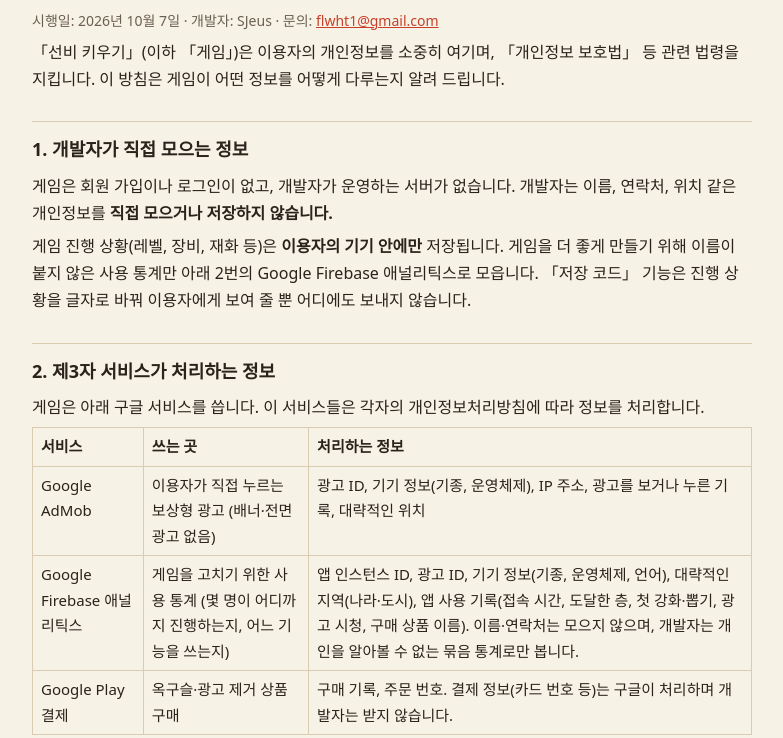
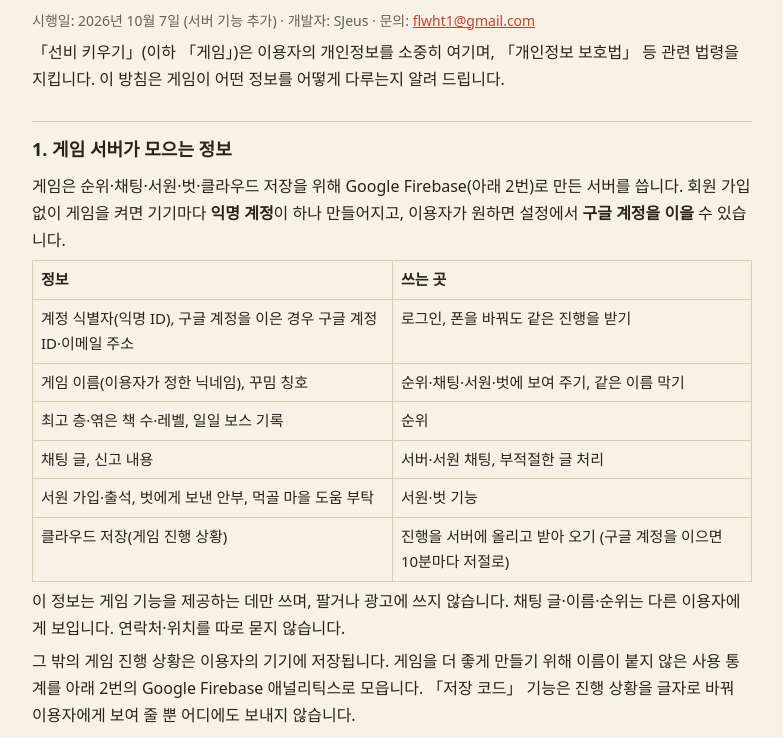
Before and after one commit to SungZeus/SungZeus.github.io, a plain HTML site: page privacy.html in a window 1280 px wide. Shown: the part 62-800 px from the top of the page, without its empty margins (248-1031 px from the left). Drawn offline with Linux system fonts and the light colour scheme.

Commit message:
개인정보처리방침: 게임 서버(이름·순위·채팅·서원·벗·클라우드 저장·구글 계정) · 계정 지우기 · 채팅 운영

```diff
--- a/privacy.html
+++ b/privacy.html
@@ -21,13 +21,23 @@
 <body>
 <main>
 <h1>선비 키우기 개인정보처리방침</h1>
-<p class="dim">시행일: 2026년 10월 7일 · 개발자: SJeus · 문의: <a href="mailto:flwht1@gmail.com">flwht1@gmail.com</a></p>
+<p class="dim">시행일: 2026년 10월 7일 (서버 기능 추가) · 개발자: SJeus · 문의: <a href="mailto:flwht1@gmail.com">flwht1@gmail.com</a></p>
 
 <p>「선비 키우기」(이하 「게임」)은 이용자의 개인정보를 소중히 여기며, 「개인정보 보호법」 등 관련 법령을 지킵니다. 이 방침은 게임이 어떤 정보를 어떻게 다루는지 알려 드립니다.</p>
 
-<h2>1. 개발자가 직접 모으는 정보</h2>
-<p>게임은 회원 가입이나 로그인이 없고, 개발자가 운영하는 서버가 없습니다. 개발자는 이름, 연락처, 위치 같은 개인정보를 <b>직접 모으거나 저장하지 않습니다.</b></p>
-<p>게임 진행 상황(레벨, 장비, 재화 등)은 <b>이용자의 기기 안에만</b> 저장됩니다. 게임을 더 좋게 만들기 위해 이름이 붙지 않은 사용 통계만 아래 2번의 Google Firebase 애널리틱스로 모읍니다. 「저장 코드」 기능은 진행 상황을 글자로 바꿔 이용자에게 보여 줄 뿐 어디에도 보내지 않습니다.</p>
+<h2>1. 게임 서버가 모으는 정보</h2>
+<p>게임은 순위·채팅·서원·벗·클라우드 저장을 위해 Google Firebase(아래 2번)로 만든 서버를 씁니다. 회원 가입 없이 게임을 켜면 기기마다 <b>익명 계정</b>이 하나 만들어지고, 이용자가 원하면 설정에서 <b>구글 계정을 이을</b> 수 있습니다.</p>
+<table>
+  <tr><th>정보</th><th>쓰는 곳</th></tr>
+  <tr><td>계정 식별자(익명 ID), 구글 계정을 이은 경우 구글 계정 ID·이메일 주소</td><td>로그인, 폰을 바꿔도 같은 진행을 받기</td></tr>
+  <tr><td>게임 이름(이용자가 정한 닉네임), 꾸밈 칭호</td><td>순위·채팅·서원·벗에 보여 주기, 같은 이름 막기</td></tr>
+  <tr><td>최고 층·엮은 책 수·레벨, 일일 보스 기록</td><td>순위</td></tr>
+  <tr><td>채팅 글, 신고 내용</td><td>서버·서원 채팅, 부적절한 글 처리</td></tr>
+  <tr><td>서원 가입·출석, 벗에게 보낸 안부, 먹골 마을 도움 부탁</td><td>서원·벗 기능</td></tr>
+  <tr><td>클라우드 저장(게임 진행 상황)</td><td>진행을 서버에 올리고 받아 오기 (구글 계정을 이으면 10분마다 저절로)</td></tr>
+</table>
+<p>이 정보는 게임 기능을 제공하는 데만 쓰며, 팔거나 광고에 쓰지 않습니다. 채팅 글·이름·순위는 다른 이용자에게 보입니다. 연락처·위치를 따로 묻지 않습니다.</p>
+<p>그 밖의 게임 진행 상황은 이용자의 기기에 저장됩니다. 게임을 더 좋게 만들기 위해 이름이 붙지 않은 사용 통계를 아래 2번의 Google Firebase 애널리틱스로 모읍니다. 「저장 코드」 기능은 진행 상황을 글자로 바꿔 이용자에게 보여 줄 뿐 어디에도 보내지 않습니다.</p>
 
 <h2>2. 제3자 서비스가 처리하는 정보</h2>
 <p>게임은 아래 구글 서비스를 씁니다. 이 서비스들은 각자의 개인정보처리방침에 따라 정보를 처리합니다.</p>
@@ -35,6 +45,7 @@
   <tr><th>서비스</th><th>쓰는 곳</th><th>처리하는 정보</th></tr>
   <tr><td>Google AdMob</td><td>이용자가 직접 누르는 보상형 광고 (배너·전면 광고 없음)</td><td>광고 ID, 기기 정보(기종, 운영체제), IP 주소, 광고를 보거나 누른 기록, 대략적인 위치</td></tr>
   <tr><td>Google Firebase 애널리틱스</td><td>게임을 고치기 위한 사용 통계 (몇 명이 어디까지 진행하는지, 어느 기능을 쓰는지)</td><td>앱 인스턴스 ID, 광고 ID, 기기 정보(기종, 운영체제, 언어), 대략적인 지역(나라·도시), 앱 사용 기록(접속 시간, 도달한 층, 첫 강화·뽑기, 광고 시청, 구매 상품 이름). 이름·연락처는 모으지 않으며, 개발자는 개인을 알아볼 수 없는 묶음 통계로만 봅니다.</td></tr>
+  <tr><td>Google Firebase 인증·Cloud Firestore</td><td>로그인과 게임 서버(위 1번의 정보 보관, 서버 위치 대한민국 서울)</td><td>위 1번의 정보, 기기 정보, IP 주소</td></tr>
   <tr><td>Google Play 결제</td><td>옥구슬·광고 제거 상품 구매</td><td>구매 기록, 주문 번호. 결제 정보(카드 번호 등)는 구글이 처리하며 개발자는 받지 않습니다.</td></tr>
 </table>
 <p class="dim">Google 개인정보처리방침: <a href="https://policies.google.com/privacy">policies.google.com/privacy</a> · 구글의 광고 파트너 정보 사용: <a href="https://policies.google.com/technologies/partner-sites">policies.google.com/technologies/partner-sites</a></p>
@@ -48,6 +59,9 @@
 
 <h2>4. 보관 기간과 지우기</h2>
 <ul>
+  <li><b>게임 안에서 바로 지우기</b>: 「설정 → 이름·클라우드 저장 → 계정 지우기」를 누르면 서버에 있는 내 정보(이름·순위·클라우드 저장·일일 보스 기록·채팅 글·서원 자리·안부·마을 부탁)와 계정이 바로 지워집니다.</li>
+  <li>앱을 지웠거나 게임에 들어갈 수 없으면 아래 7번 이메일로 게임 이름을 알려 주시면 7일 안에 지워 드립니다.</li>
+  <li>서버의 정보는 이용자가 지우기 전까지 보관합니다. 신고 내용은 처리한 뒤 1년 안에 지웁니다.</li>
   <li>기기에 저장된 게임 진행 상황은 앱을 지우면 함께 지워집니다.</li>
   <li>구매 기록은 구글 계정에 남으며, 구글 정책에 따라 관리됩니다.</li>
   <li>사용 통계는 Firebase 애널리틱스에 최대 14개월 보관된 뒤 지워집니다.</li>
@@ -57,7 +71,9 @@
 <p>게임은 만 13세 이상을 대상으로 하며, 만 13세 미만 아동을 대상으로 한 광고나 서비스를 제공하지 않습니다.</p>
 
 <h2>6. 이용자의 권리</h2>
-<p>개발자는 이름·연락처 같은 개인정보를 따로 보관하지 않으므로 열람·정정할 정보가 없습니다. 사용 통계를 지우고 싶으시거나 궁금한 점이 있으면 아래로 연락해 주세요.</p>
+<p>이용자는 언제든지 서버에 있는 내 정보를 보거나(게임 화면), 이름을 바꾸거나(설정), 지울(4번) 수 있습니다. 사용 통계를 지우고 싶으시거나 궁금한 점이 있으면 아래로 연락해 주세요.</p>
+<h3>채팅 운영</h3>
+<p>욕설·괴롭힘·광고·개인정보 노출 같은 글은 금지합니다. 게임은 금칙어를 가리고, 이용자는 글을 신고하거나 그 사람을 차단할 수 있습니다. 신고된 글은 개발자가 살펴 지우거나 채팅 이용을 막을 수 있습니다.</p>
 
 <h2>7. 문의</h2>
 <p>개인정보 보호 책임자: SJeus · <a href="mailto:flwht1@gmail.com">flwht1@gmail.com</a></p>
```
